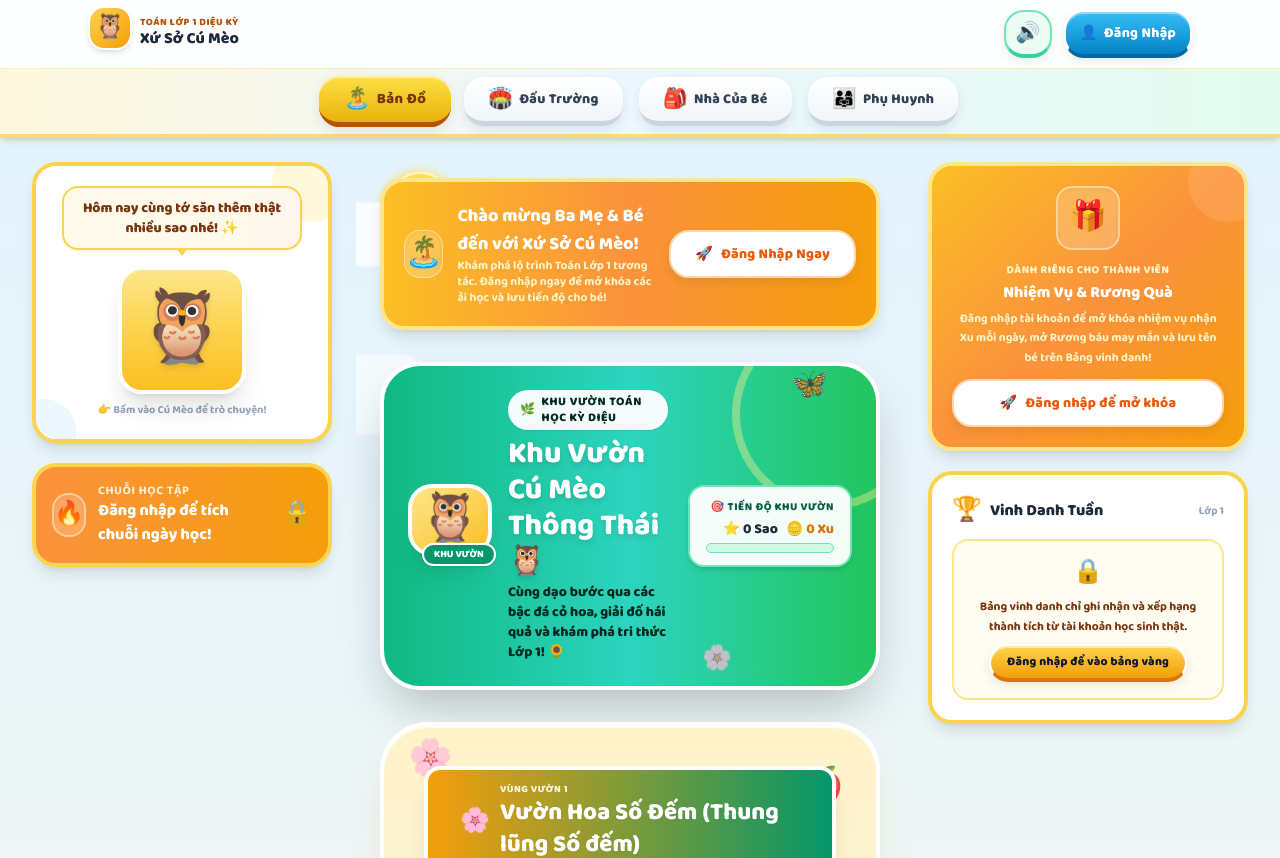
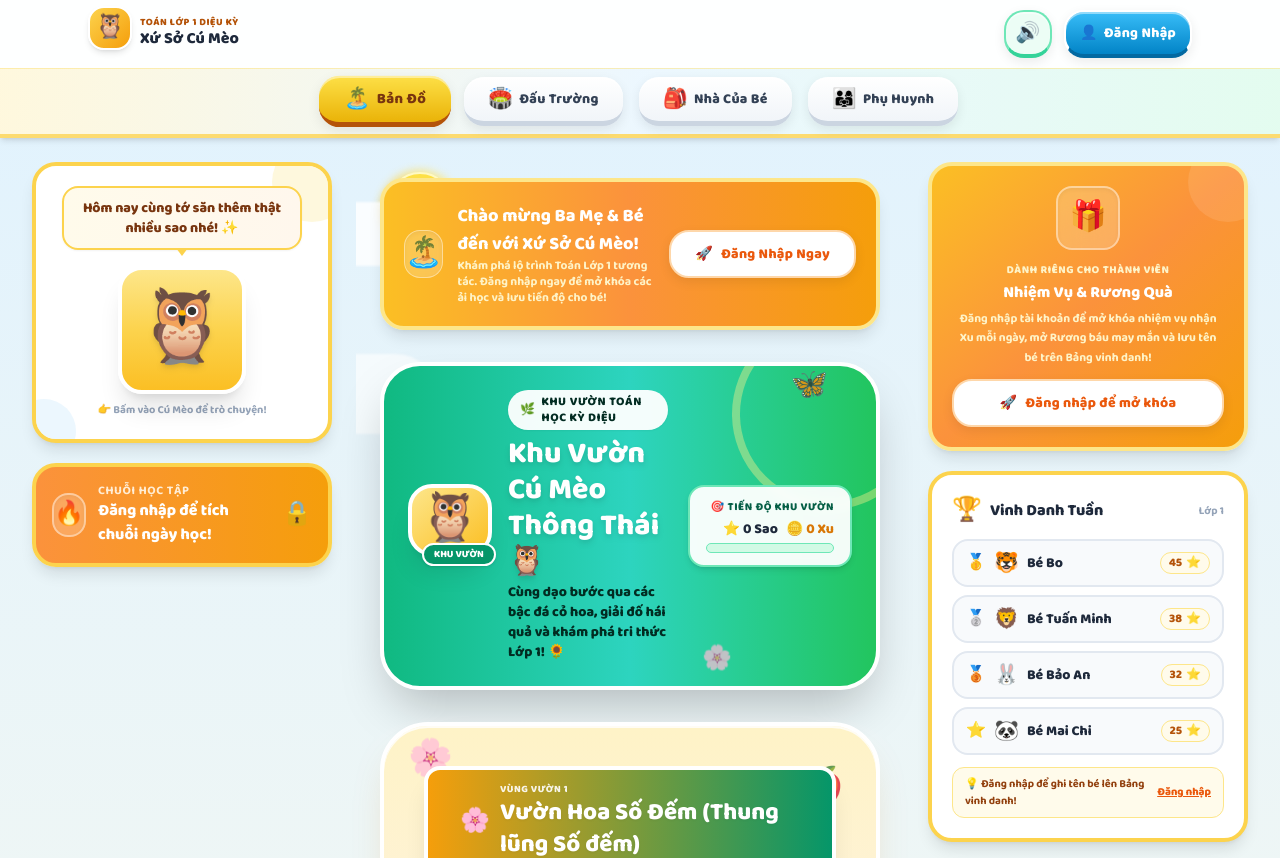
Before and after one commit to manhcuong0810/elearning, a Next.js app: page / in a window 1280 px wide. Shown: the top 858 px of the page. Built offline with nearby package versions, Linux system fonts and the light colour scheme.

Commit message:
feat(leaderboard): show public weekly leaderboard and highlight user child with (Bạn) when logged in

```diff
--- a/src/components/dashboard/ActivitiesSidebar.tsx
+++ b/src/components/dashboard/ActivitiesSidebar.tsx
@@ -34,6 +34,19 @@ export interface LeaderboardItem {
   medal: string;
   isUser?: boolean;
 }
+
+export interface WeeklyLearner {
+  name: string;
+  stars: number;
+  emoji: string;
+}
+
+export const DEFAULT_WEEKLY_LEARNERS: WeeklyLearner[] = [
+  { name: 'Bé Bo', stars: 45, emoji: '🐯' },
+  { name: 'Bé Tuấn Minh', stars: 38, emoji: '🦁' },
+  { name: 'Bé Bảo An', stars: 32, emoji: '🐰' },
+  { name: 'Bé Mai Chi', stars: 25, emoji: '🐼' },
+];
 
 export function ActivitiesSidebar({
   todayStars = 0,
@@ -103,29 +116,9 @@ export function ActivitiesSidebar({
   };
 
   const leaderboard: LeaderboardItem[] = useMemo(() => {
+    // Nếu chưa đăng nhập: Hiển thị bảng vàng tuần bình thường
     if (!isAuthenticated) {
-      return [];
-    }
-
-    const effectiveUserStars = totalStars ?? todayStars;
-
-    if (familyProfiles && familyProfiles.length > 0) {
-      const items = familyProfiles.map((p, idx) => {
-        const isCurrent = p.name === childName;
-        const stars = isCurrent ? effectiveUserStars : 0;
-        return {
-          rank: idx + 1,
-          name: isCurrent ? `${p.name} (Bạn)` : p.name,
-          stars,
-          emoji: p.avatarEmoji || '👧',
-          medal: '⭐',
-          isUser: isCurrent,
-        };
-      });
-
-      return items
-        .sort((a, b) => b.stars - a.stars)
-        .map((item, index) => {
+      return DEFAULT_WEEKLY_LEARNERS.map((learner, index) => {
         const rank = index + 1;
         let medal = '⭐';
         if (rank === 1) medal = '🥇';
@@ -133,28 +126,78 @@ export function ActivitiesSidebar({
         else if (rank === 3) medal = '🥉';
 
         return {
-            ...item,
           rank,
+          name: learner.name,
+          stars: learner.stars,
+          emoji: learner.emoji,
           medal,
+          isUser: false,
         };
       });
     }
 
-    if (childName) {
-      return [
-        {
-          rank: 1,
-          name: `${childName} (Bạn)`,
+    // Nếu đã đăng nhập:
+    const effectiveUserStars = totalStars ?? todayStars ?? 0;
+    const currentName = childName?.trim();
+
+    // Khởi tạo danh sách các bạn tiêu biểu
+    let items: Array<{
+      name: string;
+      stars: number;
+      emoji: string;
+      isUser: boolean;
+    }> = DEFAULT_WEEKLY_LEARNERS.map((learner) => ({
+      name: learner.name,
+      stars: learner.stars,
+      emoji: learner.emoji,
+      isUser: false,
+    }));
+
+    if (currentName) {
+      const matchIndex = items.findIndex(
+        (item) => item.name.toLowerCase() === currentName.toLowerCase()
+      );
+
+      if (matchIndex >= 0) {
+        // Trùng tên trong bảng vàng: thêm (Bạn) và cập nhật số sao của bé
+        items[matchIndex] = {
+          ...items[matchIndex],
+          name: `${items[matchIndex].name} (Bạn)`,
           stars: effectiveUserStars,
-          emoji: childEmoji,
-          medal: '🥇',
+          emoji: childEmoji || items[matchIndex].emoji,
           isUser: true,
-        },
-      ];
+        };
+      } else {
+        // Thêm bé vào bảng vàng để cùng xếp hạng
+        items.push({
+          name: `${currentName} (Bạn)`,
+          stars: effectiveUserStars,
+          emoji: childEmoji || '👧',
+          isUser: true,
+        });
+      }
     }
 
-    return [];
-  }, [isAuthenticated, totalStars, todayStars, childName, childEmoji, familyProfiles]);
+    // Sắp xếp giảm dần theo số sao
+    items.sort((a, b) => b.stars - a.stars);
+
+    return items.map((item, index) => {
+      const rank = index + 1;
+      let medal = '⭐';
+      if (rank === 1) medal = '🥇';
+      else if (rank === 2) medal = '🥈';
+      else if (rank === 3) medal = '🥉';
+
+      return {
+        rank,
+        name: item.name,
+        stars: item.stars,
+        emoji: item.emoji,
+        medal,
+        isUser: item.isUser,
+      };
+    });
+  }, [isAuthenticated, totalStars, todayStars, childName, childEmoji]);
 
   return (
     <aside
@@ -340,27 +383,7 @@ export function ActivitiesSidebar({
           <span className="text-[11px] font-bold text-slate-400">Lớp 1</span>
         </div>
 
-        {!isAuthenticated ? (
-          <div
-            data-testid="guest-leaderboard-lock"
-            className="p-4 rounded-2xl bg-amber-50/70 border-2 border-amber-200 text-center flex flex-col items-center gap-2"
-          >
-            <span className="text-2xl" role="img" aria-label="Khóa">
-              🔒
-            </span>
-            <p className="text-xs font-bold text-amber-900 leading-relaxed">
-              Bảng vinh danh chỉ ghi nhận và xếp hạng thành tích từ tài khoản học sinh thật.
-            </p>
-            <button
-              type="button"
-              data-testid="leaderboard-login-cta-btn"
-              onClick={onOpenAuthModal}
-              className="btn-3d text-xs font-black px-4 py-2 rounded-xl bg-gradient-to-b from-amber-300 to-amber-500 text-slate-900 border-2 border-white border-b-4 border-b-amber-600 shadow-md transition-transform hover:scale-105 active:scale-95"
-            >
-              Đăng nhập để vào bảng vàng
-            </button>
-          </div>
-        ) : leaderboard.length > 0 ? (
+        {leaderboard.length > 0 ? (
           <div className="flex flex-col gap-2">
             {leaderboard.map((item) => (
               <div
@@ -387,15 +410,35 @@ export function ActivitiesSidebar({
               </div>
             ))}
 
-            {leaderboard[0]?.stars === 0 ? (
-              <p className="text-[11px] font-bold text-slate-500 text-center bg-slate-50 rounded-xl py-1.5 px-2 border border-slate-200 mt-1">
-                💡 Bé hãy chinh phục các ải toán để tích lũy Sao tỏa sáng trên Bảng vàng nhé!
+            {!isAuthenticated ? (
+              <div className="text-[11px] font-bold text-amber-800 bg-amber-50 rounded-xl py-2 px-3 border border-amber-200 mt-1 flex items-center justify-between gap-2">
+                <span>💡 Đăng nhập để ghi tên bé lên Bảng vinh danh!</span>
+                {onOpenAuthModal && (
+                  <button
+                    type="button"
+                    onClick={onOpenAuthModal}
+                    className="text-orange-600 underline font-black hover:text-orange-700 whitespace-nowrap cursor-pointer"
+                  >
+                    Đăng nhập
+                  </button>
+                )}
+              </div>
+            ) : (() => {
+              const userItem = leaderboard.find((item) => item.isUser);
+              if (!userItem) return null;
+              if (userItem.rank === 1) {
+                return (
+                  <p className="text-[11px] font-bold text-amber-800 text-center bg-amber-50 rounded-xl py-1.5 px-2 border border-amber-200 mt-1">
+                    🎉 Bé {childName} đang giữ vị trí Top 1 với {userItem.stars} ⭐!
                   </p>
-            ) : (
-              <p className="text-[11px] font-bold text-amber-800 text-center bg-amber-50 rounded-xl py-1.5 px-2 border border-amber-200 mt-1">
-                🎉 Bé {childName} đang giữ vị trí Top 1 với {totalStars ?? todayStars} ⭐!
+                );
+              }
+              return (
+                <p className="text-[11px] font-bold text-slate-600 text-center bg-slate-50 rounded-xl py-1.5 px-2 border border-slate-200 mt-1">
+                  💪 Bé {childName} đang ở Hạng {userItem.rank} ({userItem.stars} ⭐). Cố gắng tích lũy thêm sao nhé!
                 </p>
-            )}
+              );
+            })()}
           </div>
         ) : (
           <p className="text-xs font-bold text-slate-500 text-center py-3">
```
Also changed, not shown: 1 other file (tests, documents, lock files or other folders). Lines whose indentation alone changed are shown as unchanged.
